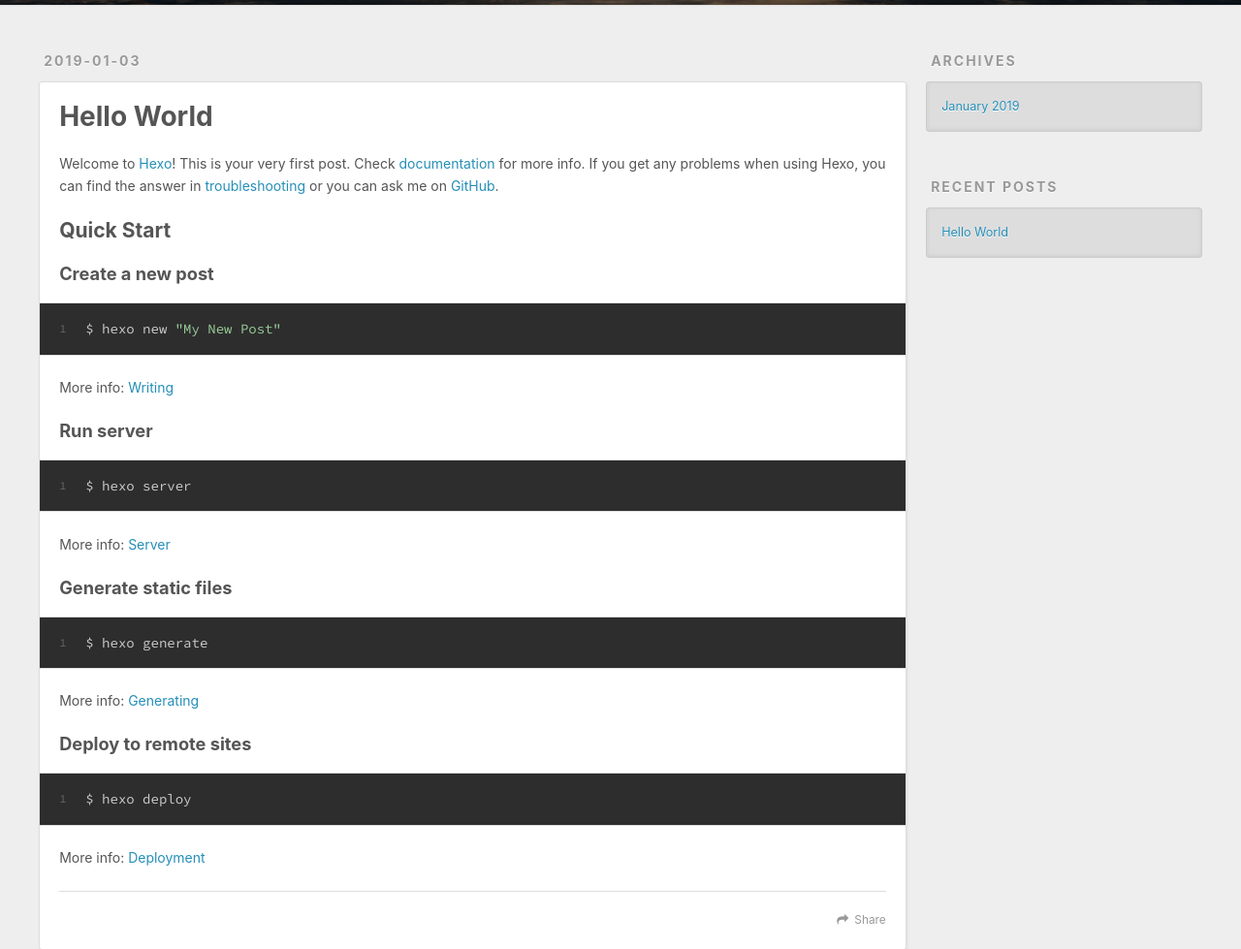
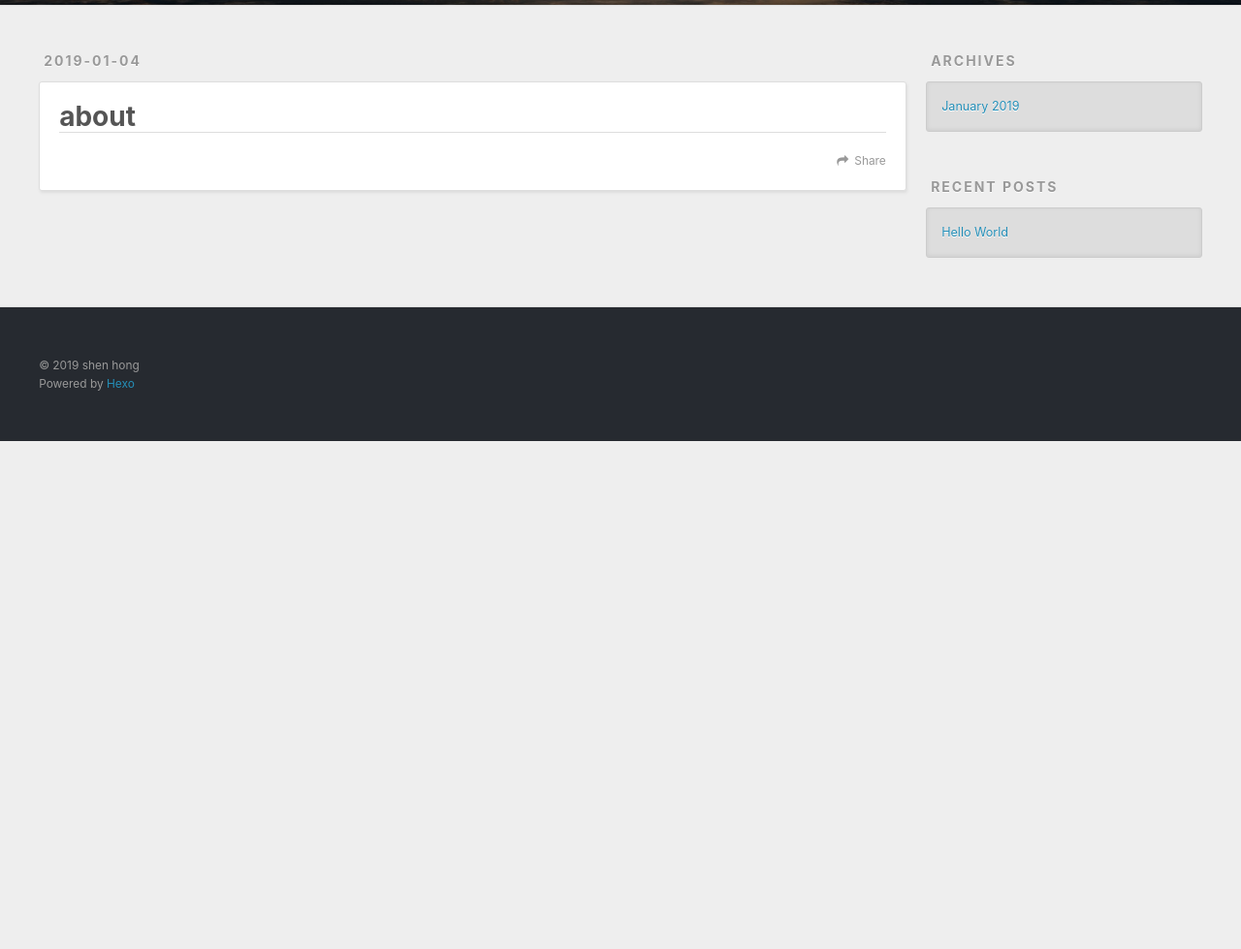
Before and after one commit to shenh1995/shenh1995.github.io, a plain HTML site: page about/index.html in a window 1280 px wide. Shown: the part 295-1274 px from the top of the page at 97% size. After the commit the page ends 800 px from the top, so only its background shows below. Drawn offline with nearby package versions, Linux system fonts and the light colour scheme; files that its build step writes are made by us from their sources; files whose address does not match are found by name.

Commit message:
Site updated: 2019-01-04 10:53:16

```diff
--- a/index.html
+++ b/about/index.html
@@ -5,15 +5,16 @@
 
 
 
-  <title>Hexo</title>
+  <title>about | Hexo</title>
   <meta name="viewport" content="width=device-width, initial-scale=1, maximum-scale=1">
   <meta property="og:type" content="website">
-<meta property="og:title" content="Hexo">
-<meta property="og:url" content="https://shenh1995.github.io/index.html">
+<meta property="og:title" content="about">
+<meta property="og:url" content="https://shenh1995.github.io/about/index.html">
 <meta property="og:site_name" content="Hexo">
 <meta property="og:locale" content="default">
+<meta property="og:updated_time" content="2019-01-04T02:51:40.572Z">
 <meta name="twitter:card" content="summary">
-<meta name="twitter:title" content="Hexo">
+<meta name="twitter:title" content="about">
 
     <link rel="alternate" href="shenh1995.github.io/atom.xml" title="Hexo" type="application/atom+xml">
 
@@ -60,12 +61,10 @@
   </div>
 </header>
       <div class="outer">
-        <section id="main">
-
-    <article id="post-hello-world" class="article article-type-post" itemscope="" itemprop="blogPost">
+        <section id="main"><article id="page-" class="article article-type-page" itemscope="" itemprop="blogPost">
   <div class="article-meta">
-    <a href="shenh1995.github.io/2019/01/03/hello-world/" class="article-date">
-  <time datetime="2019-01-03T09:02:10.207Z" itemprop="datePublished">2019-01-03</time>
+    <a href="shenh1995.github.io/about/index.html" class="article-date">
+  <time datetime="2019-01-04T02:51:40.000Z" itemprop="datePublished">2019-01-04</time>
 </a>
 
   </div>
@@ -75,8 +74,8 @@
       <header class="article-header">
 
 
-    <h1 itemprop="name">
-      <a class="article-title" href="shenh1995.github.io/2019/01/03/hello-world/">Hello World</a>
+    <h1 class="article-title" itemprop="name">
+      about
     </h1>
 
 
@@ -84,30 +83,19 @@
 
     <div class="article-entry" itemprop="articleBody">
 
-        <p>Welcome to <a href="https://hexo.io/" target="_blank" rel="noopener">Hexo</a>! This is your very first post. Check <a href="https://hexo.io/docs/" target="_blank" rel="noopener">documentation</a> for more info. If you get any problems when using Hexo, you can find the answer in <a href="https://hexo.io/docs/troubleshooting.html" target="_blank" rel="noopener">troubleshooting</a> or you can ask me on <a href="https://github.com/hexojs/hexo/issues" target="_blank" rel="noopener">GitHub</a>.</p>
-<h2 id="Quick-Start"><a href="#Quick-Start" class="headerlink" title="Quick Start"></a>Quick Start</h2><h3 id="Create-a-new-post"><a href="#Create-a-new-post" class="headerlink" title="Create a new post"></a>Create a new post</h3><figure class="highlight bash"><table><tr><td class="gutter"><pre><span class="line">1</span><br></pre></td><td class="code"><pre><span class="line">$ hexo new <span class="string">"My New Post"</span></span><br></pre></td></tr></table></figure>
-<p>More info: <a href="https://hexo.io/docs/writing.html" target="_blank" rel="noopener">Writing</a></p>
-<h3 id="Run-server"><a href="#Run-server" class="headerlink" title="Run server"></a>Run server</h3><figure class="highlight bash"><table><tr><td class="gutter"><pre><span class="line">1</span><br></pre></td><td class="code"><pre><span class="line">$ hexo server</span><br></pre></td></tr></table></figure>
-<p>More info: <a href="https://hexo.io/docs/server.html" target="_blank" rel="noopener">Server</a></p>
-<h3 id="Generate-static-files"><a href="#Generate-static-files" class="headerlink" title="Generate static files"></a>Generate static files</h3><figure class="highlight bash"><table><tr><td class="gutter"><pre><span class="line">1</span><br></pre></td><td class="code"><pre><span class="line">$ hexo generate</span><br></pre></td></tr></table></figure>
-<p>More info: <a href="https://hexo.io/docs/generating.html" target="_blank" rel="noopener">Generating</a></p>
-<h3 id="Deploy-to-remote-sites"><a href="#Deploy-to-remote-sites" class="headerlink" title="Deploy to remote sites"></a>Deploy to remote sites</h3><figure class="highlight bash"><table><tr><td class="gutter"><pre><span class="line">1</span><br></pre></td><td class="code"><pre><span class="line">$ hexo deploy</span><br></pre></td></tr></table></figure>
-<p>More info: <a href="https://hexo.io/docs/deployment.html" target="_blank" rel="noopener">Deployment</a></p>
 
 
     </div>
     <footer class="article-footer">
-      <a data-url="https://shenh1995.github.io/2019/01/03/hello-world/" data-id="cjqhfmkgp0000agupmtpugpd9" class="article-share-link">Share</a>
+      <a data-url="https://shenh1995.github.io/about/index.html" data-id="cjqhg2qc40001jwupy0mfrmka" class="article-share-link">Share</a>
 
 
     </footer>
   </div>
 
-</article>
 
 
-
-
+</article>
 
 </section>
 
```
Also changed, not shown: 2019/01/03/hello-world/index.html (+1 -1 lines).
